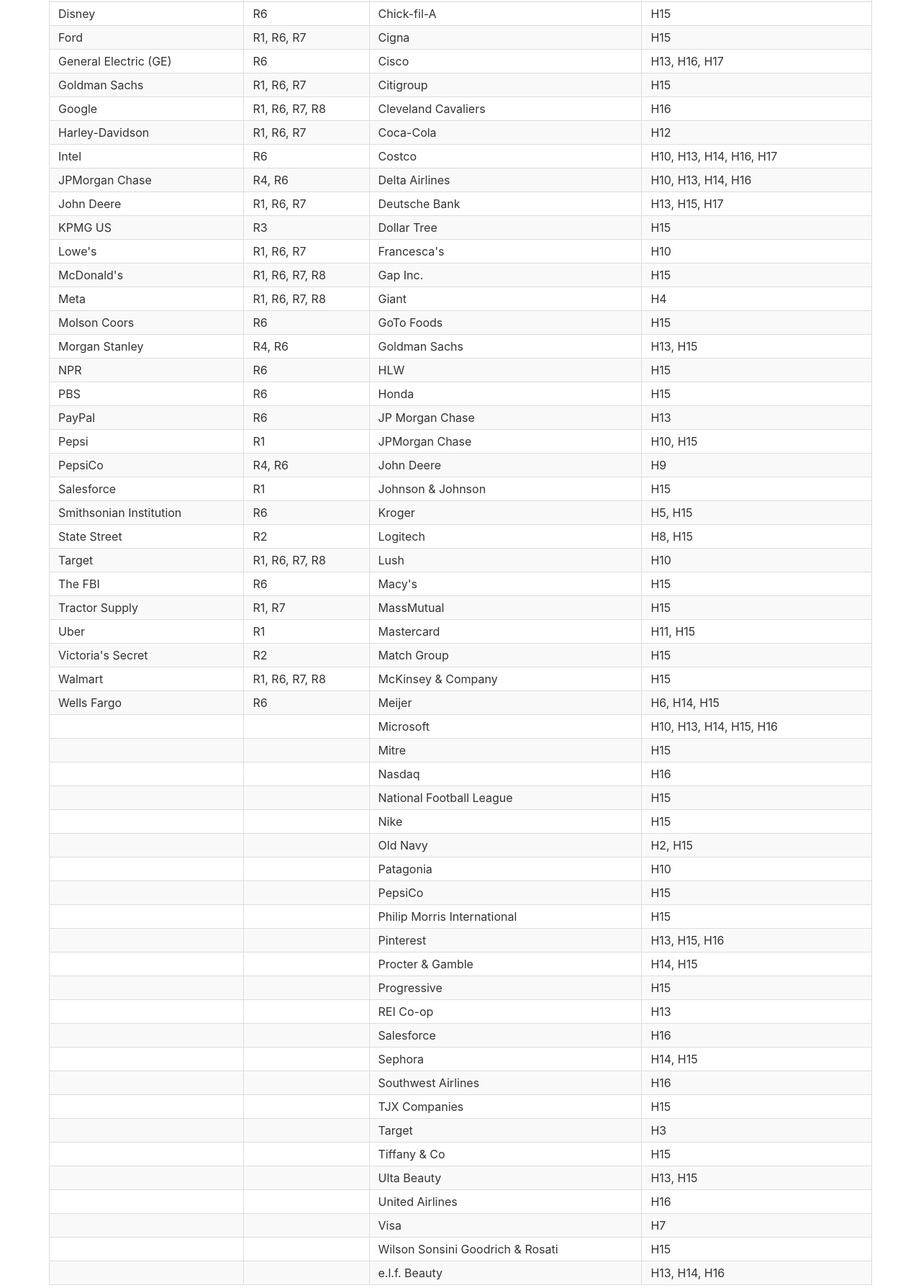
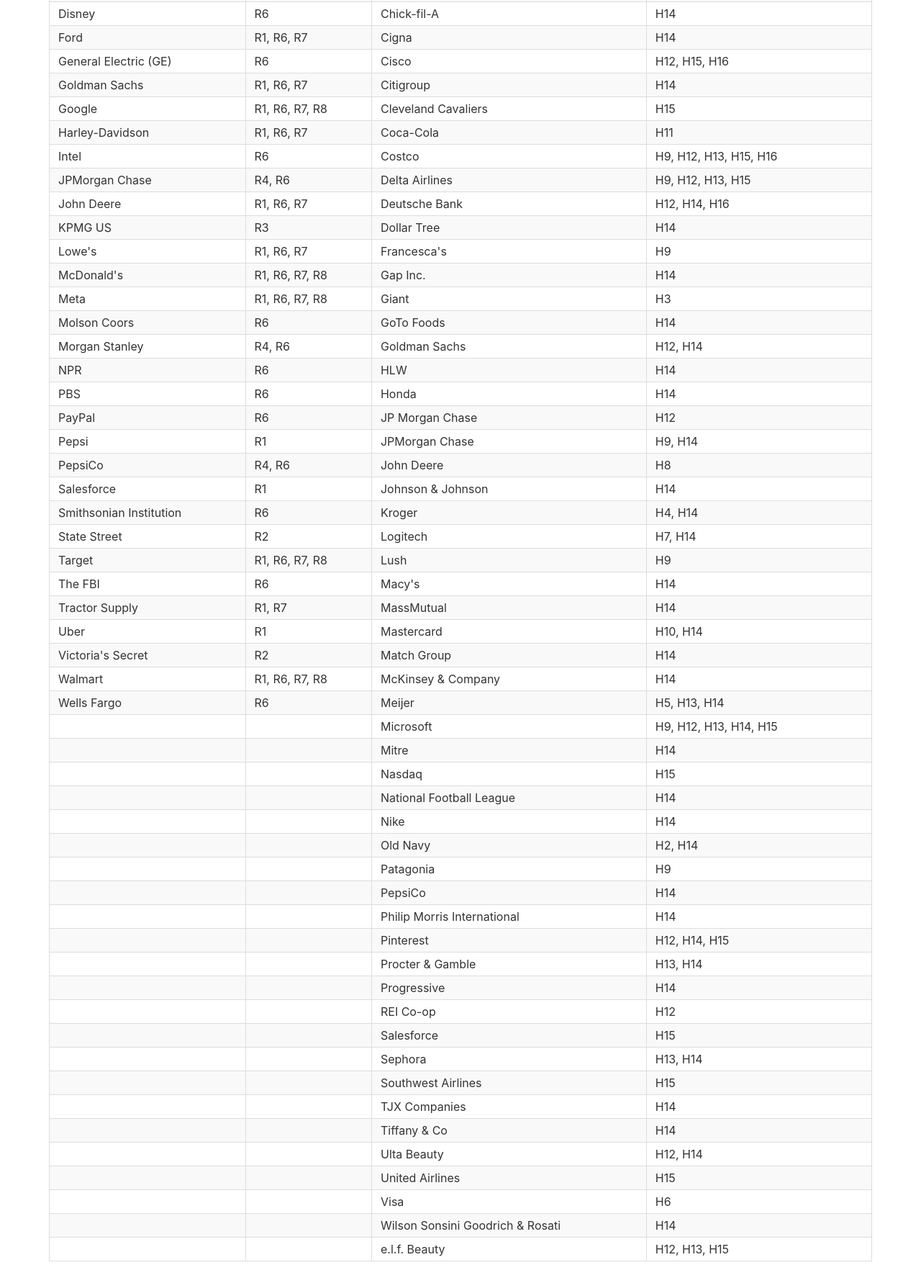
Before and after one commit to judell/dei-tracker, a plain HTML site: page index.html in a window 1280 px wide. Shown: the part 534-2323 px from the top of the page at 72% size. Drawn offline with Linux system fonts and the light colour scheme.

Commit message:
revise target

```diff
--- a/index.html
+++ b/index.html
@@ -76,7 +76,7 @@
 
 <body>
     <h1>Companies holding on and retreating from DEI</h1>
-    This is a point-in-time snapshot, generated on 2025-03-11, derived from the listed sources. See <a
+    This is a point-in-time snapshot, generated on 2025-03-12, derived from the listed sources. See <a
         href="https://github.com/judell/dei-tracker">the repo</a> for how to update.
 
     <table>
@@ -90,61 +90,61 @@
             <td>Amazon</td>
             <td>R1, R7, R8</td>
             <td>Abercrombie and Fitch</td>
-            <td>H15</td>
+            <td>H14</td>
         </tr>
         <tr>
             <td>Amtrak</td>
             <td>R6</td>
             <td>Adobe</td>
-            <td>H15</td>
+            <td>H14</td>
         </tr>
         <tr>
             <td>Bank of America</td>
             <td>R6</td>
             <td>Alliance Health</td>
-            <td>H15</td>
+            <td>H14</td>
         </tr>
         <tr>
             <td>Boeing</td>
             <td>R6</td>
             <td>American Airlines</td>
-            <td>H16</td>
+            <td>H15</td>
         </tr>
         <tr>
             <td>Brown-Forman</td>
             <td>R1, R6, R7</td>
             <td>Ancestry</td>
-            <td>H15</td>
+            <td>H14</td>
         </tr>
         <tr>
             <td>CZI</td>
             <td>R5</td>
             <td>Apple</td>
-            <td>H9, H10, H13, H14, H15, H16</td>
+            <td>H8, H9, H12, H13, H14, H15</td>
         </tr>
         <tr>
             <td>Chipotle</td>
             <td>R6</td>
             <td>BJ's Wholesale</td>
-            <td>H15</td>
+            <td>H14</td>
         </tr>
         <tr>
             <td>Citigroup</td>
             <td>R4, R6</td>
             <td>Ben & Jerry's</td>
-            <td>H10, H13, H15</td>
+            <td>H9, H12, H14</td>
         </tr>
         <tr>
             <td>Coca-Cola</td>
             <td>R6</td>
             <td>Bering Straits Native Corporation</td>
-            <td>H15</td>
+            <td>H14</td>
         </tr>
         <tr>
             <td>Comcast</td>
             <td>R6</td>
             <td>Best Buy</td>
-            <td>H15</td>
+            <td>H14</td>
         </tr>
         <tr>
             <td>Deloitte</td>
@@ -156,325 +156,319 @@
             <td>Disney</td>
             <td>R6</td>
             <td>Chick-fil-A</td>
-            <td>H15</td>
+            <td>H14</td>
         </tr>
         <tr>
             <td>Ford</td>
             <td>R1, R6, R7</td>
             <td>Cigna</td>
-            <td>H15</td>
+            <td>H14</td>
         </tr>
         <tr>
             <td>General Electric (GE)</td>
             <td>R6</td>
             <td>Cisco</td>
-            <td>H13, H16, H17</td>
+            <td>H12, H15, H16</td>
         </tr>
         <tr>
             <td>Goldman Sachs</td>
             <td>R1, R6, R7</td>
             <td>Citigroup</td>
-            <td>H15</td>
+            <td>H14</td>
         </tr>
         <tr>
             <td>Google</td>
             <td>R1, R6, R7, R8</td>
             <td>Cleveland Cavaliers</td>
-            <td>H16</td>
+            <td>H15</td>
         </tr>
         <tr>
             <td>Harley-Davidson</td>
             <td>R1, R6, R7</td>
             <td>Coca-Cola</td>
-            <td>H12</td>
+            <td>H11</td>
         </tr>
         <tr>
             <td>Intel</td>
             <td>R6</td>
             <td>Costco</td>
-            <td>H10, H13, H14, H16, H17</td>
+            <td>H9, H12, H13, H15, H16</td>
         </tr>
         <tr>
             <td>JPMorgan Chase</td>
             <td>R4, R6</td>
             <td>Delta Airlines</td>
-            <td>H10, H13, H14, H16</td>
+            <td>H9, H12, H13, H15</td>
         </tr>
         <tr>
             <td>John Deere</td>
             <td>R1, R6, R7</td>
             <td>Deutsche Bank</td>
-            <td>H13, H15, H17</td>
+            <td>H12, H14, H16</td>
         </tr>
         <tr>
             <td>KPMG US</td>
             <td>R3</td>
             <td>Dollar Tree</td>
-            <td>H15</td>
+            <td>H14</td>
         </tr>
         <tr>
             <td>Lowe's</td>
             <td>R1, R6, R7</td>
             <td>Francesca's</td>
-            <td>H10</td>
+            <td>H9</td>
         </tr>
         <tr>
             <td>McDonald's</td>
             <td>R1, R6, R7, R8</td>
             <td>Gap Inc.</td>
-            <td>H15</td>
+            <td>H14</td>
         </tr>
         <tr>
             <td>Meta</td>
             <td>R1, R6, R7, R8</td>
             <td>Giant</td>
-            <td>H4</td>
+            <td>H3</td>
         </tr>
         <tr>
             <td>Molson Coors</td>
             <td>R6</td>
             <td>GoTo Foods</td>
-            <td>H15</td>
+            <td>H14</td>
         </tr>
         <tr>
             <td>Morgan Stanley</td>
             <td>R4, R6</td>
             <td>Goldman Sachs</td>
-            <td>H13, H15</td>
+            <td>H12, H14</td>
         </tr>
         <tr>
             <td>NPR</td>
             <td>R6</td>
             <td>HLW</td>
-            <td>H15</td>
+            <td>H14</td>
         </tr>
         <tr>
             <td>PBS</td>
             <td>R6</td>
             <td>Honda</td>
-            <td>H15</td>
+            <td>H14</td>
         </tr>
         <tr>
             <td>PayPal</td>
             <td>R6</td>
             <td>JP Morgan Chase</td>
-            <td>H13</td>
+            <td>H12</td>
         </tr>
         <tr>
             <td>Pepsi</td>
             <td>R1</td>
             <td>JPMorgan Chase</td>
-            <td>H10, H15</td>
+            <td>H9, H14</td>
         </tr>
         <tr>
             <td>PepsiCo</td>
             <td>R4, R6</td>
             <td>John Deere</td>
-            <td>H9</td>
+            <td>H8</td>
         </tr>
         <tr>
             <td>Salesforce</td>
             <td>R1</td>
             <td>Johnson & Johnson</td>
-            <td>H15</td>
+            <td>H14</td>
         </tr>
         <tr>
             <td>Smithsonian Institution</td>
             <td>R6</td>
             <td>Kroger</td>
-            <td>H5, H15</td>
+            <td>H4, H14</td>
         </tr>
         <tr>
             <td>State Street</td>
             <td>R2</td>
             <td>Logitech</td>
-            <td>H8, H15</td>
+            <td>H7, H14</td>
         </tr>
         <tr>
             <td>Target</td>
             <td>R1, R6, R7, R8</td>
             <td>Lush</td>
-            <td>H10</td>
+            <td>H9</td>
         </tr>
         <tr>
             <td>The FBI</td>
             <td>R6</td>
             <td>Macy's</td>
-            <td>H15</td>
+            <td>H14</td>
         </tr>
         <tr>
             <td>Tractor Supply</td>
             <td>R1, R7</td>
             <td>MassMutual</td>
-            <td>H15</td>
+            <td>H14</td>
         </tr>
         <tr>
             <td>Uber</td>
             <td>R1</td>
             <td>Mastercard</td>
-            <td>H11, H15</td>
+            <td>H10, H14</td>
         </tr>
         <tr>
             <td>Victoria's Secret</td>
             <td>R2</td>
             <td>Match Group</td>
-            <td>H15</td>
+            <td>H14</td>
         </tr>
         <tr>
             <td>Walmart</td>
             <td>R1, R6, R7, R8</td>
             <td>McKinsey & Company</td>
-            <td>H15</td>
+            <td>H14</td>
         </tr>
         <tr>
             <td>Wells Fargo</td>
             <td>R6</td>
             <td>Meijer</td>
-            <td>H6, H14, H15</td>
+            <td>H5, H13, H14</td>
         </tr>
         <tr>
             <td></td>
             <td></td>
             <td>Microsoft</td>
-            <td>H10, H13, H14, H15, H16</td>
+            <td>H9, H12, H13, H14, H15</td>
         </tr>
         <tr>
             <td></td>
             <td></td>
             <td>Mitre</td>
+            <td>H14</td>
+        </tr>
+        <tr>
+            <td></td>
+            <td></td>
+            <td>Nasdaq</td>
             <td>H15</td>
         </tr>
         <tr>
             <td></td>
             <td></td>
-            <td>Nasdaq</td>
-            <td>H16</td>
+            <td>National Football League</td>
+            <td>H14</td>
         </tr>
         <tr>
             <td></td>
             <td></td>
-            <td>National Football League</td>
+            <td>Nike</td>
+            <td>H14</td>
+        </tr>
+        <tr>
+            <td></td>
+            <td></td>
+            <td>Old Navy</td>
+            <td>H2, H14</td>
+        </tr>
+        <tr>
+            <td></td>
+            <td></td>
+            <td>Patagonia</td>
+            <td>H9</td>
+        </tr>
+        <tr>
+            <td></td>
+            <td></td>
+            <td>PepsiCo</td>
+            <td>H14</td>
+        </tr>
+        <tr>
+            <td></td>
+            <td></td>
+            <td>Philip Morris International</td>
+            <td>H14</td>
+        </tr>
+        <tr>
+            <td></td>
+            <td></td>
+            <td>Pinterest</td>
+            <td>H12, H14, H15</td>
+        </tr>
+        <tr>
+            <td></td>
+            <td></td>
+            <td>Procter & Gamble</td>
+            <td>H13, H14</td>
+        </tr>
+        <tr>
+            <td></td>
+            <td></td>
+            <td>Progressive</td>
+            <td>H14</td>
+        </tr>
+        <tr>
+            <td></td>
+            <td></td>
+            <td>REI Co-op</td>
+            <td>H12</td>
+        </tr>
+        <tr>
+            <td></td>
+            <td></td>
+            <td>Salesforce</td>
             <td>H15</td>
         </tr>
         <tr>
             <td></td>
             <td></td>
-            <td>Nike</td>
+            <td>Sephora</td>
+            <td>H13, H14</td>
+        </tr>
+        <tr>
+            <td></td>
+            <td></td>
+            <td>Southwest Airlines</td>
             <td>H15</td>
         </tr>
         <tr>
             <td></td>
             <td></td>
-            <td>Old Navy</td>
-            <td>H2, H15</td>
+            <td>TJX Companies</td>
+            <td>H14</td>
         </tr>
         <tr>
             <td></td>
             <td></td>
-            <td>Patagonia</td>
-            <td>H10</td>
+            <td>Tiffany & Co</td>
+            <td>H14</td>
         </tr>
         <tr>
             <td></td>
             <td></td>
-            <td>PepsiCo</td>
+            <td>Ulta Beauty</td>
+            <td>H12, H14</td>
+        </tr>
+        <tr>
+            <td></td>
+            <td></td>
+            <td>United Airlines</td>
             <td>H15</td>
         </tr>
         <tr>
             <td></td>
             <td></td>
-            <td>Philip Morris International</td>
-            <td>H15</td>
-        </tr>
-        <tr>
-            <td></td>
-            <td></td>
-            <td>Pinterest</td>
-            <td>H13, H15, H16</td>
-        </tr>
-        <tr>
-            <td></td>
-            <td></td>
-            <td>Procter & Gamble</td>
-            <td>H14, H15</td>
-        </tr>
-        <tr>
-            <td></td>
-            <td></td>
-            <td>Progressive</td>
-            <td>H15</td>
-        </tr>
-        <tr>
-            <td></td>
-            <td></td>
-            <td>REI Co-op</td>
-            <td>H13</td>
-        </tr>
-        <tr>
-            <td></td>
-            <td></td>
-            <td>Salesforce</td>
-            <td>H16</td>
-        </tr>
-        <tr>
-            <td></td>
-            <td></td>
-            <td>Sephora</td>
-            <td>H14, H15</td>
-        </tr>
-        <tr>
-            <td></td>
-            <td></td>
-            <td>Southwest Airlines</td>
-            <td>H16</td>
-        </tr>
-        <tr>
-            <td></td>
-            <td></td>
-            <td>TJX Companies</td>
-            <td>H15</td>
-        </tr>
-        <tr>
-            <td></td>
-            <td></td>
-            <td>Target</td>
-            <td>H3</td>
-        </tr>
-        <tr>
-            <td></td>
-            <td></td>
-            <td>Tiffany & Co</td>
-            <td>H15</td>
-        </tr>
-        <tr>
-            <td></td>
-            <td></td>
-            <td>Ulta Beauty</td>
-            <td>H13, H15</td>
-        </tr>
-        <tr>
-            <td></td>
-            <td></td>
-            <td>United Airlines</td>
-            <td>H16</td>
-        </tr>
-        <tr>
-            <td></td>
-            <td></td>
             <td>Visa</td>
-            <td>H7</td>
+            <td>H6</td>
         </tr>
         <tr>
             <td></td>
             <td></td>
             <td>Wilson Sonsini Goodrich & Rosati</td>
-            <td>H15</td>
+            <td>H14</td>
         </tr>
         <tr>
             <td></td>
             <td></td>
             <td>e.l.f. Beauty</td>
-            <td>H13, H14, H16</td>
+            <td>H12, H13, H15</td>
         </tr>
     </table>
     <div class="sources">
@@ -527,76 +521,72 @@
             H2) (2025-03-11) <a href="https://oldnavy.gap.com/customerService/info.do?cid=1160233">Old Navy</a>
         </div>
         <div class="source-item">
-            H3) (2025-03-11) <a
-                href="https://corporate.target.com/sustainability-governance/our-team/belonging">Target</a>
+            H3) (2025-03-11) <a href="https://giantfood.com/pages/diversity-inclusion">Giant</a>
         </div>
         <div class="source-item">
-            H4) (2025-03-11) <a href="https://giantfood.com/pages/diversity-inclusion">Giant</a>
+            H4) (2025-03-11) <a href="https://www.thekrogerco.com/vendors-suppliers/supplier-inclusion/">Kroger</a>
         </div>
         <div class="source-item">
-            H5) (2025-03-11) <a href="https://www.thekrogerco.com/vendors-suppliers/supplier-inclusion/">Kroger</a>
+            H5) (2025-03-11) <a href="https://jobs.meijer.com/diversity/">Meijer</a>
         </div>
         <div class="source-item">
-            H6) (2025-03-11) <a href="https://jobs.meijer.com/diversity/">Meijer</a>
+            H6) (2025-03-11) <a href="https://usa.visa.com/about-visa/diversity-inclusion.html">Visa</a>
         </div>
         <div class="source-item">
-            H7) (2025-03-11) <a href="https://usa.visa.com/about-visa/diversity-inclusion.html">Visa</a>
-        </div>
-        <div class="source-item">
-            H8) (2025-03-11) <a
+            H7) (2025-03-11) <a
                 href="https://www.logitech.com/en-us/social-impact/diversity-inclusion.html">Logitech</a>
         </div>
         <div class="source-item">
-            H9) (2025-02-28) <a
+            H8) (2025-02-28) <a
                 href="https://finance.yahoo.com/news/companies-may-rolling-back-diversity-130000304.html">Companies may
                 be rolling back their diversity policies but investors keep voting down anti-DEI shareholder
                 proposals</a>
         </div>
         <div class="source-item">
-            H10) (2025-02-28) <a
+            H9) (2025-02-28) <a
                 href="https://time.com/7261857/us-companies-keep-dei-initiatives-list-trump-diversity-order-crackdown/">These
                 U.S. Companies Are Not Ditching DEI Amid Trump’s Crackdown</a>
         </div>
         <div class="source-item">
-            H11) (2025-02-21) <a
+            H10) (2025-02-21) <a
                 href="https://www.mastercard.us/en-us/vision/who-we-are/diversity-inclusion.html">Mastercard diversity
                 page (accessed 2025-02-21</a>
         </div>
         <div class="source-item">
-            H12) (2025-02-21) <a
+            H11) (2025-02-21) <a
                 href="https://fortune.com/2025/02/21/coca-cola-warns-negative-impact-dei-changes/">Coca-Cola warns of
                 potential negative impact from DEI changes (ed: waffling)</a>
         </div>
         <div class="source-item">
-            H13) (2025-02-20) <a
+            H12) (2025-02-20) <a
                 href="https://www.ebony.com/major-companies-that-are-standing-by-their-dei-programs/">Here are eight
                 major companies that have resisted anti-DEI backlash.</a>
         </div>
         <div class="source-item">
-            H14) (2025-02-18) <a
+            H13) (2025-02-18) <a
                 href="https://www.newsweek.com/dei-companies-program-list-policies-donald-trump-2032960">Newsweek: DEI
                 Companies Program List Policies Donald Trump</a>
         </div>
         <div class="source-item">
-            H15) (2025-02-17) <a href="https://buildremote.co/companies/keeping-dei/">Report: 46 Companies Sticking With
+            H14) (2025-02-17) <a href="https://buildremote.co/companies/keeping-dei/">Report: 46 Companies Sticking With
                 DEI</a>
         </div>
         <div class="source-item">
-            H16) (2025-02-04) <a
+            H15) (2025-02-04) <a
                 href="https://www.theroot.com/a-list-of-companies-that-continue-to-support-dei-1851755249">The Root: A
                 List of Companies That Continue to Support DEI</a>
         </div>
         <div class="source-item">
-            H17) (2025-01-31) <a
+            H16) (2025-01-31) <a
                 href="https://www.businessinsider.com/companies-supporting-dei-efforts-ceo-comments-2025-1">Business
                 Insider: Companies Supporting DEI Efforts - CEO Comments</a>
         </div>
     </div>
+    <pre>
 
-    <hr>
+<hr>
 
-    <pre>
-8 companies appear in both categories:
+7 companies appear in both categories:
 
 5 newer in retreating
 * Citigroup
@@ -605,17 +595,13 @@
 * PepsiCo
 * Salesforce
 
-3 newer in holding
+2 newer in holding
 * Coca-Cola
 * JPMorgan Chase
-* Target
 
 New companies as of the most recent date:
     - Retreating (2025-03-07): ['Uber', 'Salesforce', 'Pepsi']
-    - Holding (2025-03-11): ['CVS', 'Target', 'Giant', 'Visa']
-
-New holding companies previously in retreating:
-* Target
+    - Holding (2025-03-11): ['CVS', 'Giant', 'Visa']
 
 New retreating companies previously in holding:
 * Salesforce
```
Also changed, not shown: 2 other files.
